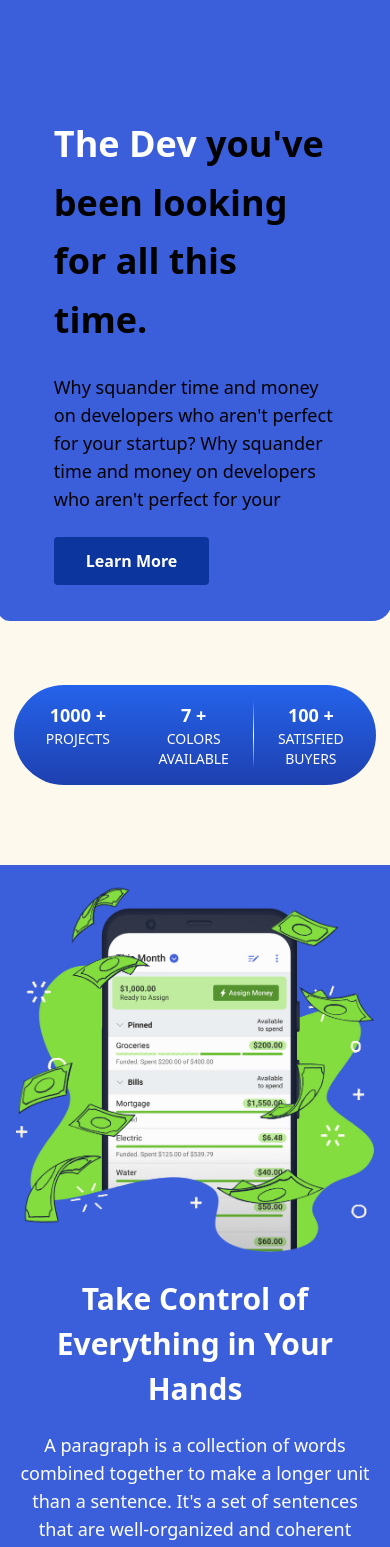
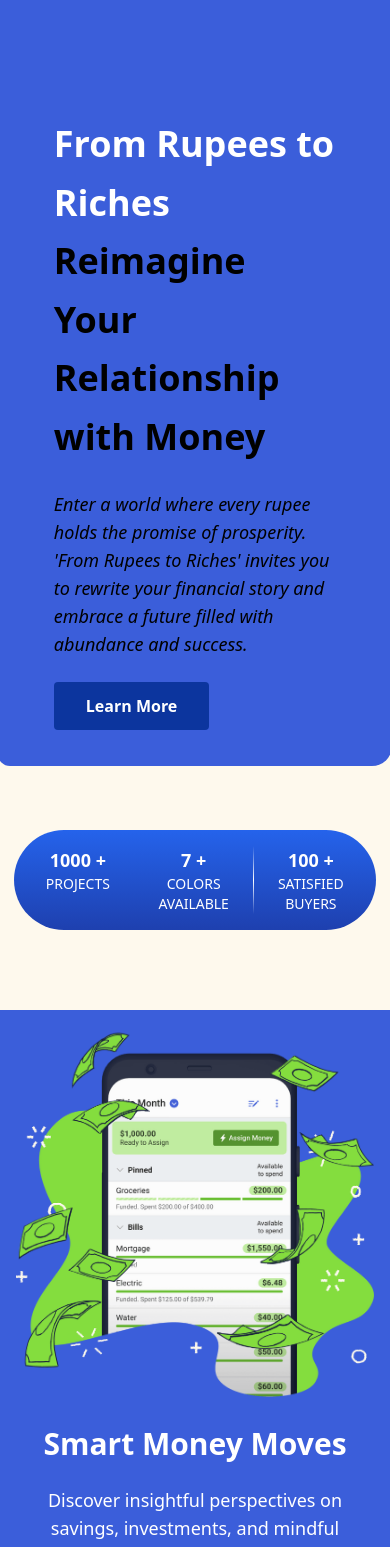
Before and after one commit to hargunkaur286/makeathon, a Next.js app: page / in a window 390 px wide. Shown: the part 371-1918 px from the top of the page. Built offline with nearby package versions, Linux system fonts and the light colour scheme; grey boxes are pictures that could not be loaded.

Commit message:
added changes

```diff
--- a/app/globals.css
+++ b/app/globals.css
@@ -85,7 +85,7 @@ svg{
   position: absolute;
   display: flex;
   flex-direction: column;
-  justify-content: center;
+
   width: 100%;
   height: 100%;
   -webkit-backface-visibility: hidden;
@@ -95,14 +95,15 @@ svg{
 }
 
 .flip-card-front {
-  background: linear-gradient(120deg, rgb(196, 228, 255) 60%, rgb(195, 200, 236) 88%,
-     rgb(114, 127, 186) 40%, rgba(7, 39, 219, 0.603) 48%);
+  background: #3b5eda;
   color: blue;
 }
 
 .flip-card-back {
-  background: linear-gradient(120deg, rgb(214, 201, 251) 30%, blue 88%,
-     rgb(201, 196, 255) 40%, rgb(211, 199, 244) 78%);
+  background: #3b5eda;
   color: white;
   transform: rotateY(180deg);
 }
+.text-italic {
+  font-style: italic !important;
+}
--- a/components/About.tsx
+++ b/components/About.tsx
@@ -28,14 +28,13 @@ const About = () => {
           initial={{ opacity: 0 }}
           animate={{ opacity: 1 }}
           transition={{ duration: 0.5, delay: 0.3 }}className='md:text-5xl text-3xl font-bold text-white mb-5 leading-normal'>
-            Take <span className='text-white'>Control of Everything</span> in Your Hands
+            Smart Money Moves
           </motion.h2>
           <motion.p
           initial={{ opacity: 0 }}
             animate={{ opacity: 1 }}
             transition={{ duration: 0.5, delay: 0.6 }} className='text-white text-lg mb-7'>
-            A paragraph is a collection of words combined together to make a longer unit than a sentence.
-            It's a set of sentences that are well-organized and coherent
+            Discover insightful perspectives on savings, investments, and mindful spending to pave the way towards financial abundance.
           </motion.p>
         </div>
 
--- a/components/Card.tsx
+++ b/components/Card.tsx
@@ -42,36 +42,36 @@ const Card = () => {
 
   const data = [
     {
-      name: 'Simran',
+      name: ' Retirement Planning',
       img: asset1,
-      review: 'Lorem ipsum dolor sit amet consectetur, adipisicing elit.',
+      review: 'Securing Your Tomorrow,Today.',
     },
     {
-      name: 'Simran',
+      name: 'Debt Management',
       img: asset2,
-      review: 'Lorem ipsum dolor sit amet consectetur, adipisicing elit.',
+      review: 'From Debt to Dreams.',
     },
     {
-      name: 'Simran',
+      name: 'Saving',
       img: asset3,
-      review: 'Lorem ipsum dolor sit amet consectetur, adipisicing elit.',
+      review: 'Save Now, Secure Later.',
     },
     {
-      name: 'Simran',
+      name: 'Investing',
       img: asset4,
-      review: 'Lorem ipsum dolor sit amet consectetur, adipisicing elit.',
+      review: 'Engage, Learn, Invest.',
     },
     {
-      name: 'Simran',
+      name: 'Budgeting',
       img: asset5,
-      review: 'Lorem ipsum dolor sit amet consectetur, adipisicing elit.',
+      review: 'Your Blueprint for Financial Success',
     },
     // Add more data objects as needed
   ];
 
   return (
     <div className='card-color min-h-screen flex items-center justify-center'>
-      <div className='w-3/4 m-auto'>
+      <div className='w-3/4 height-7 m-auto'>
         <Slider {...settings}>
           {data.map((d, index) => (
             <div className='bg-white h-[450px] text-black rounded-xl' key={index}>
--- a/components/Features.tsx
+++ b/components/Features.tsx
@@ -1,3 +1,5 @@
+import Image from "next/image";
+import image from '../assets/image.png'
 const Features = () => {
     return (
         <div className='my-24 md:px-14 px-4 max-w-screen-2xl mx-auto'>
@@ -17,9 +19,9 @@ const Features = () => {
                 items-center flex justify-center items-center hover:-translate-y-4
                 transition-all duration-300'>
                             <div>
-                                <img src='placeholder1.jpg' alt="img" />
-                                <h5 className='text-2xl font-semibold text-primary px-5 text-center
-                        mt-5'>Convenient Payment Method</h5>
+                            <Image src={image} alt="" height={500} width={500}/>
+                                <h5 className='text-xl font-semibold text-primary px-5 text-center
+                        mt-5'>Got 5 minutes? <br></br>Bite-Sized Money Lessons</h5>
                             </div>
                         </div>
 
@@ -28,8 +30,8 @@ const Features = () => {
                 transition-all duration-300'>
                             <div>
                                 <img src='placeholder2.jpg' alt="img" />
-                                <h5 className='text-2xl font-semibold text-primary px-5 text-center
-                        mt-5'>Convenient Payment Method</h5>
+                                <h5 className='text-xl font-semibold text-primary px-5 text-center
+                        mt-5'>Level Up Your Finances:<br></br> Playful Lessons, Real Results</h5>
                             </div>
                         </div>
 
@@ -38,8 +40,8 @@ const Features = () => {
                 transition-all duration-300'>
                             <div>
                                 <img src='placeholder3.jpg' alt="img" />
-                                <h5 className='text-2xl font-semibold text-primary px-5 text-center
-                        mt-5'>Convenient Payment Method</h5>
+                                <h5 className='text-xl font-semibold text-primary px-5 text-center
+                        mt-5'>Chart Your Course: <br></br> AI-Designed Roadmaps for Personal Growth</h5>
                             </div>
                         </div>
                     </div>
--- a/components/Flipcard2.tsx
+++ b/components/Flipcard2.tsx
@@ -8,9 +8,10 @@ const FlipCard: React.FC = () => {
           <p className="title">FLIP CARD</p>
           <p>Hover Me</p>
         </div>
-        <div className="flip-card-back">
-          <p className="title">BACK</p>
-          <p>Leave Me</p>
+        <div className="flip-card-back mt-0">
+          <h2 className="title mt-10">  Financial Mindset:</h2>
+          <p className="text-sm mt-5">"Money Mindfulness": Being mindful of your spending is like yoga for your wallet - breathe in financial stability, breathe out unnecessary expenses</p>
+          <p className="text-sm">"Gratitude Attitude": Counting your financial blessings is like sprinkling glitter on your budget - it makes everything sparkle!</p>
         </div>
       </div>
     </div>
--- a/components/Hero.tsx
+++ b/components/Hero.tsx
@@ -24,18 +24,25 @@ const Hero = () => {
         initial={{ opacity: 0, y: -20 }}
         animate={{ opacity: 1, y: 0 }}
         transition={{ duration: 0.5 }}
-        className='md:text-7xl text-4xl font-bold text-black mb-6 leading-relaxed'
+        className='md:text-5xl text-4xl font-bold text-black mb-6 leading-relaxed '
     >
-        <span className='text-white'>The Dev</span> you've been looking for all this time.
+        <span className='text-white py-7 '>From Rupees to Riches </span> Reimagine Your Relationship with Money
     </motion.h2>
     <motion.p
         initial={{ opacity: 0, y: -20 }}
         animate={{ opacity: 1, y: 0 }}
         transition={{ duration: 0.5, delay: 0.3 }}
-        className='text-lg'
+        className='text-lg text-italic'
     >
-        Why squander time and money on developers who aren't perfect for your startup?
-        Why squander time and money on developers who aren't perfect for your
+        Enter a world where every rupee holds the promise of prosperity.
+    </motion.p>
+    <motion.p
+        initial={{ opacity: 0, y: -20 }}
+        animate={{ opacity: 1, y: 0 }}
+        transition={{ duration: 0.5, delay: 0.3 }}
+        className='text-lg text-italic'
+    >
+        'From Rupees to Riches' invites you to rewrite your financial story and embrace a future filled with abundance and success.
     </motion.p>
     <br></br>
     <div className='space-x-5 space-y-100'>
```
Also changed, not shown: assets/image.png (added).
